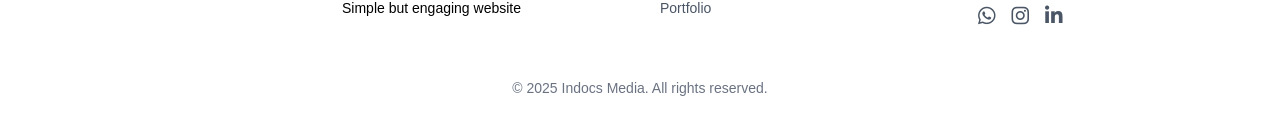
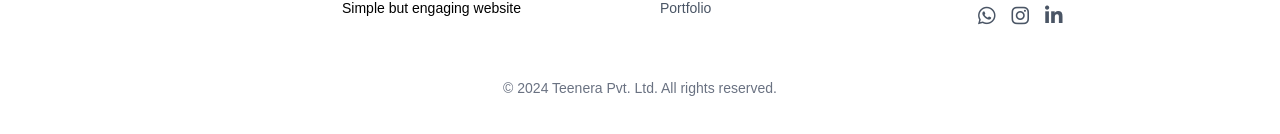
Before and after one commit to devanshwebhost/new-idm, a Next.js app: page / in a window 1280 px wide. Shown: the part 1795-1929 px from the top of the page. Built offline with nearby package versions, Linux system fonts and the light colour scheme.

Commit message:
footer update kiya hai bas

```diff
--- a/component/Footer.jsx
+++ b/component/Footer.jsx
@@ -60,7 +60,7 @@ export default function Footer() {
       </div>
 
       <div className="mt-12 text-center text-sm text-gray-500">
-        &copy; {new Date().getFullYear()} Indocs Media. All rights reserved.
+        <p>© 2024 Teenera Pvt. Ltd. All rights reserved.</p>
       </div>
     </footer>
   );
```
